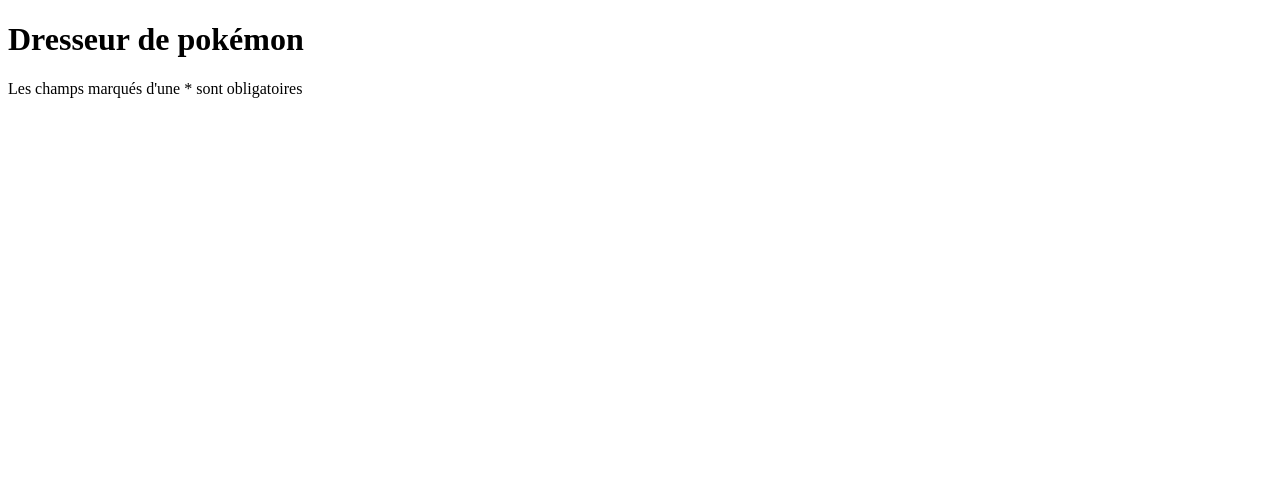
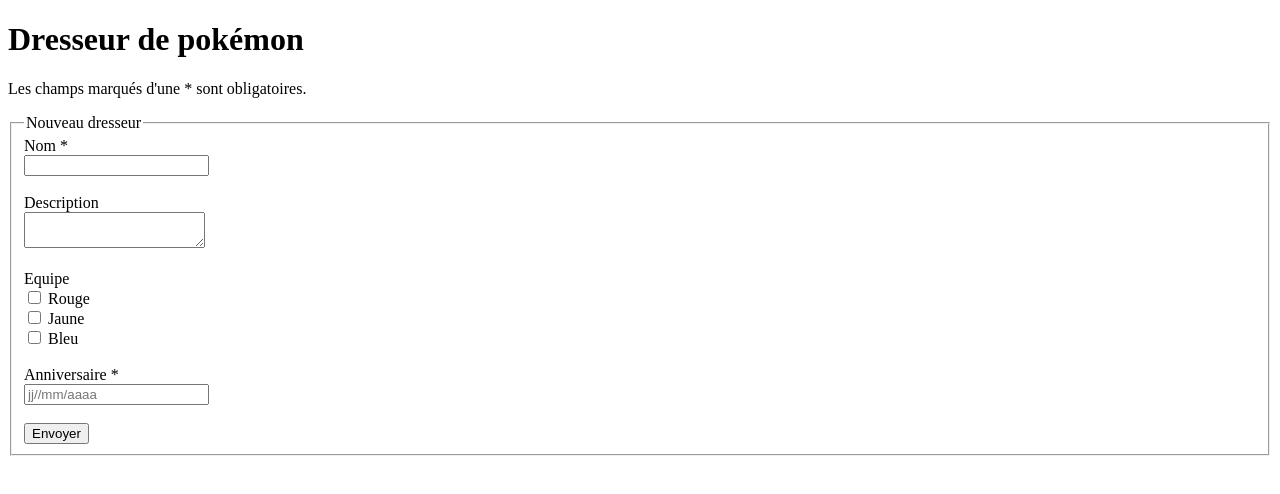
Before and after one commit to mohabrd/exo8_html, a plain HTML site: page index.html in a window 1280 px wide. Drawn offline with Linux system fonts and the light colour scheme.

Commit message:
fini (oublie de commit)

```diff
--- a/index.html
+++ b/index.html
@@ -9,9 +9,24 @@
 <body>
 
     <h1>Dresseur de pokémon</h1>
-    <p>Les champs marqués d'une * sont obligatoires</p>
-
-
+    <p>Les champs marqués d'une * sont obligatoires.</p>
+    <fieldset>
+    <legend>Nouveau dresseur </legend>
+    <label>Nom *</label><br>
+    <input type="text"><br>
+    <br><label>Description</label><br>
+    <textarea id="msg" name="user_message"></textarea><br><br>
+    <label>Equipe</label><br>
+    <input type="checkbox">
+    <label for="coding">Rouge</label><br>
+    <input type="checkbox">
+    <label for="coding">Jaune</label><br>
+    <input type="checkbox">
+    <label for="coding">Bleu</label>
+    <br><br><label>Anniversaire *</label><br>
+    <input type="text" placeholder="jj//mm/aaaa"><br>
+    <br><button>Envoyer</button>
+    </fieldset>
 
 </body>
 </html>
```
